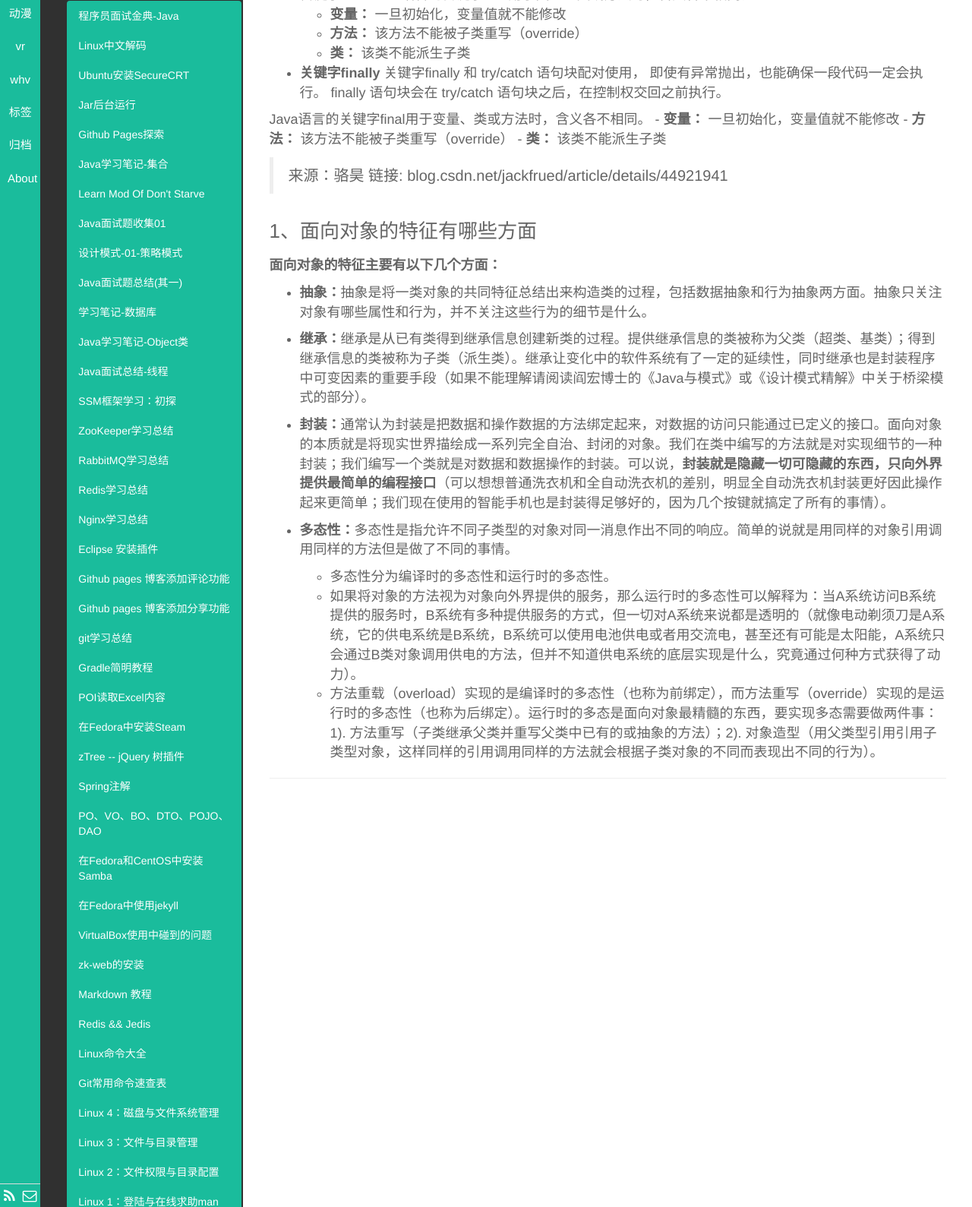
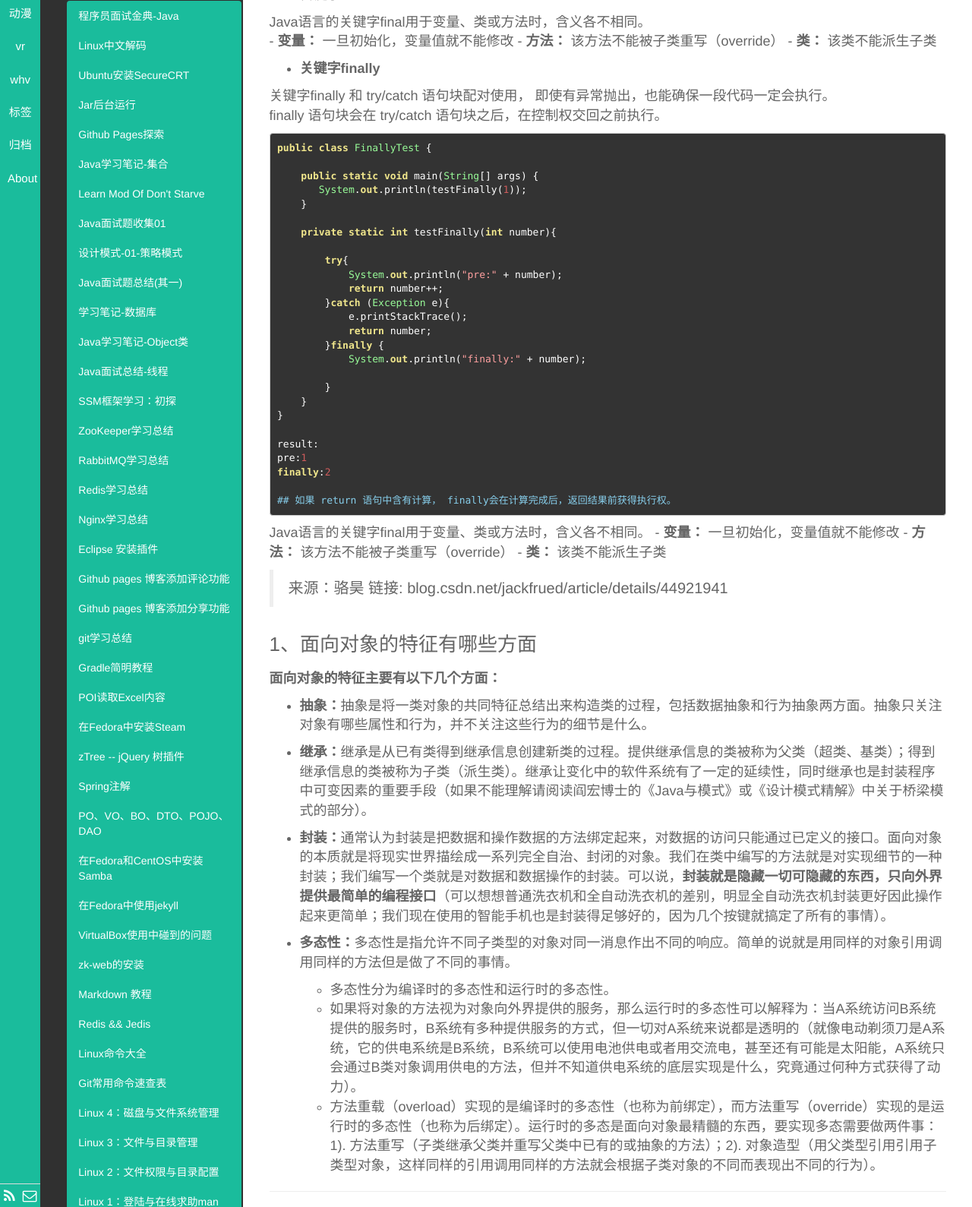
Before and after one commit to demon7452/demon7452.github.io, a Jekyll site: the page built from _posts/技术/JavaInterviewQuestions/2019-10-15-程序员面试金典-Java.md, in a window 1280 px wide, cut to the strip 234-1823 px from the top of the page. Shown: the whole strip at 76% size. Built offline with Jekyll 4.4.1, drawn with Linux system fonts in a browser that asks for light colours; comment, search, counter and statistics services are not loaded.

Commit message:
finally analyze

````diff
--- a/_posts/技术/JavaInterviewQuestions/2019-10-15-程序员面试金典-Java.md
+++ b/_posts/技术/JavaInterviewQuestions/2019-10-15-程序员面试金典-Java.md
@@ -9,14 +9,46 @@ description: Java面试题
 
 ## Java 基础知识
  - **关键字final**
+
  Java语言的关键字final用于变量、类或方法时，含义各不相同。
     - **变量：** 一旦初始化，变量值就不能修改
     - **方法：** 该方法不能被子类重写（override）
     - **类：** 该类不能派生子类
 
  - **关键字finally**
+
   关键字finally 和 try/catch 语句块配对使用， 即使有异常抛出，也能确保一段代码一定会执行。
   finally 语句块会在 try/catch 语句块之后，在控制权交回之前执行。
+
+```java
+public class FinallyTest {
+
+    public static void main(String[] args) {
+       System.out.println(testFinally(1));
+    }
+
+    private static int testFinally(int number){
+
+        try{
+            System.out.println("pre:" + number);
+            return number++;
+        }catch (Exception e){
+            e.printStackTrace();
+            return number;
+        }finally {
+            System.out.println("finally:" + number);
+
+        }
+    }
+}
+
+result:
+pre:1
+finally:2
+
+## 如果 return 语句中含有计算， finally会在计算完成后，返回结果前获得执行权。
+
+```
 
   Java语言的关键字final用于变量、类或方法时，含义各不相同。
      - **变量：** 一旦初始化，变量值就不能修改
````
